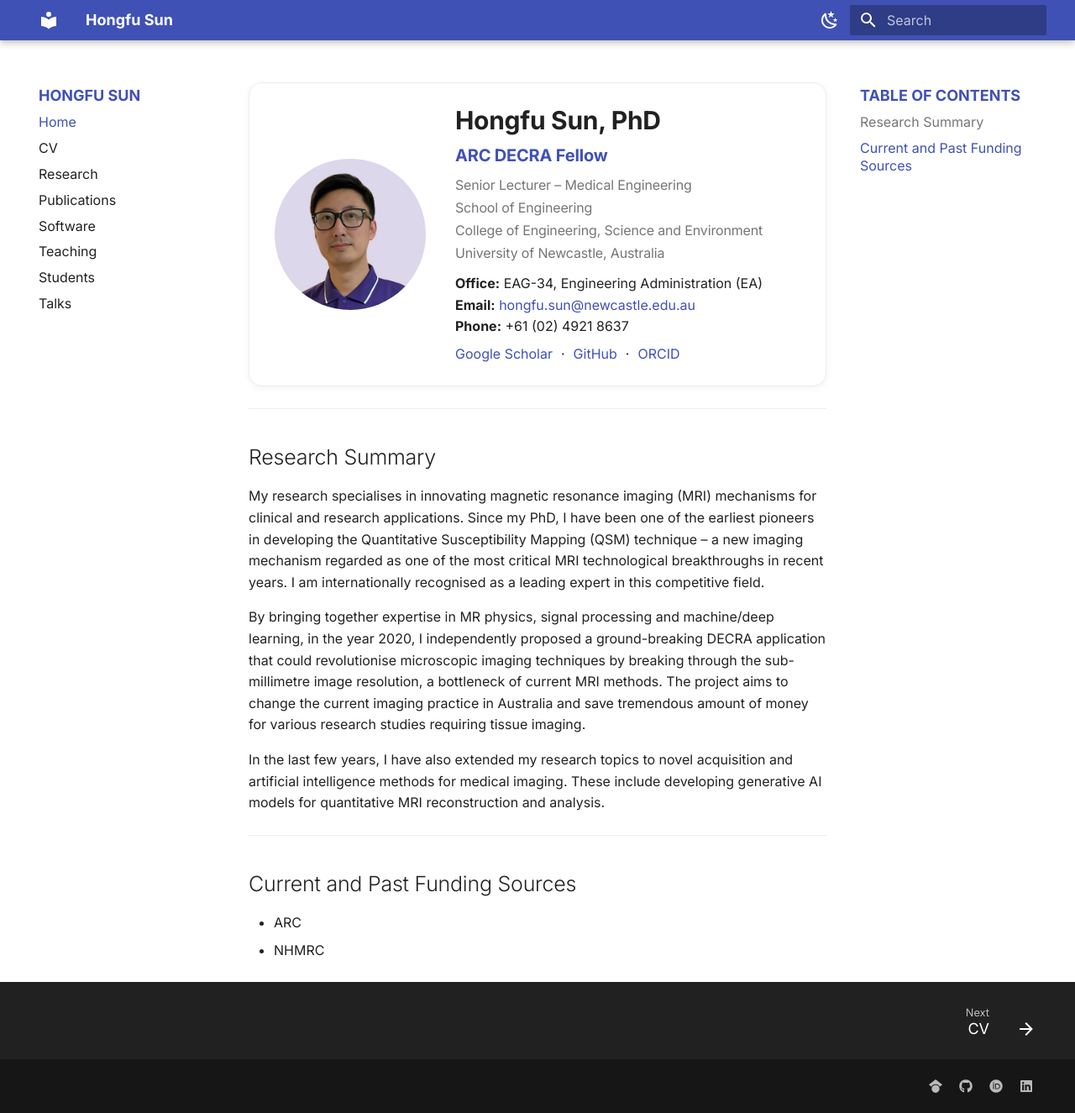
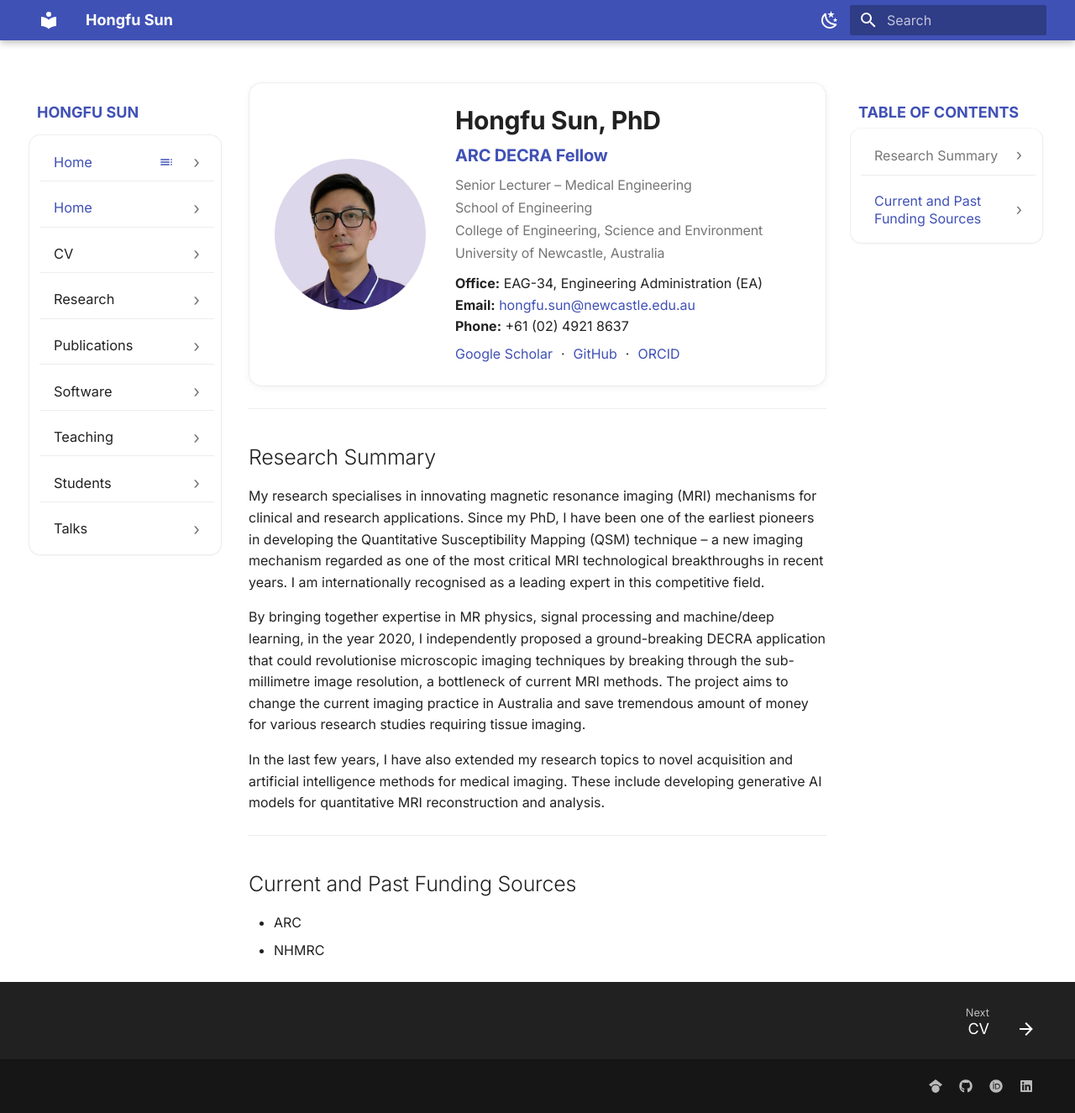
Before and after one commit to sunhongfu/sunhongfu.github.io, an MkDocs documentation site: the page built from docs/index.md, in a window 1280 px wide and 1325 px high. Shown: the whole window at 84% size. Built offline with MkDocs 1.6.1 and Material for MkDocs 9.7.7, drawn with Linux system fonts in a browser that asks for light colours.

Commit message:
style nav bar

```diff
--- a/docs/assets/extra.css
+++ b/docs/assets/extra.css
@@ -1,33 +1,111 @@
-/* ===== Navigation (left sidebar) ===== */
-.md-nav__title {
-  font-size: 0.9rem;
+/* ===== Card-style NAV (left sidebar) ===== */
+.md-sidebar--primary .md-nav--primary > .md-nav__list {
+  /* each top-level UL becomes a card */
+  background: var(--md-default-bg-color);
+  border: 1px solid var(--md-default-fg-color--lightest);
+  border-radius: 14px;
+  box-shadow: 0 1px 2px rgba(0,0,0,.04);
+  overflow: hidden;                 /* keep inner dividers contained */
+  margin-top: .75rem;
+}
+
+/* Section header above each card */
+.md-sidebar--primary .md-nav__title {
+  margin: 1rem 0 .35rem 0;
+  padding: 0 .5rem;
+  font-size: .9rem;
   font-weight: 700;
   color: var(--md-primary-fg-color);
-  text-transform: uppercase;  /* optional */
+  text-transform: uppercase;
 }
 
-.md-nav__link {
-  font-size: 0.8rem;   /* default ~0.7–0.8rem */
+/* Link rows inside the card */
+.md-sidebar--primary .md-nav--primary > .md-nav__list > .md-nav__item > .md-nav__link {
+  display: flex;
+  align-items: center;
+  justify-content: space-between;   /* text left, chevron right */
+  padding: .55rem .85rem;
+  font-size: .82rem;
+  text-decoration: none;
+  border-bottom: 1px solid var(--md-default-fg-color--lightest);
 }
 
-/* ===== Table of contents (right sidebar) ===== */
-.md-sidebar--secondary .md-nav__link {
-  font-size: 0.8rem;  /* slightly larger */
+/* Remove divider on the last item in the card */
+.md-sidebar--primary .md-nav--primary > .md-nav__list > .md-nav__item:last-child > .md-nav__link {
+  border-bottom: none;
 }
 
-/* Optional: Make headings in TOC stand out more */
-.md-sidebar--secondary .md-nav__item .md-nav__link {
-  font-weight: 500;
+/* Right arrow chevron */
+.md-sidebar--primary .md-nav--primary > .md-nav__list > .md-nav__item > .md-nav__link::after {
+  content: "›";                    /* iOS-style arrow */
+  font-size: 1rem;
+  line-height: 1;
+  color: var(--md-default-fg-color--light);
+  margin-left: .75rem;
+  transition: transform .15s ease, color .15s ease;
 }
 
-/* Make "Table of contents" header more prominent */
-.md-sidebar--secondary .md-sidebar__title {
-  font-size: 0.9rem;         /* increase font size */
-  font-weight: 700;          /* bold */
-  color: var(--md-primary-fg-color);  /* use your theme’s primary color */
-  text-transform: uppercase; /* optional: make all caps */
-  margin-bottom: 0.5rem;     /* spacing below */
+/* Hover state */
+.md-sidebar--primary .md-nav--primary > .md-nav__list > .md-nav__item > .md-nav__link:hover {
+  background: var(--md-default-fg-color--lightest);
 }
+.md-sidebar--primary .md-nav--primary > .md-nav__list > .md-nav__item > .md-nav__link:hover::after {
+  transform: translateX(2px);
+  color: var(--md-typeset-a-color);
+}
+
+/* Add breathing room between multiple cards (if any) */
+.md-sidebar--primary .md-nav--primary > .md-nav__list + .md-nav__list {
+  margin-top: .75rem;
+}
+
+/* ===== Card-style TOC (right sidebar) — optional to match ===== */
+.md-sidebar--secondary .md-nav__title {
+  margin: 1rem 0 .35rem 0;
+  padding: 0 .5rem;
+  font-size: .9rem;
+  font-weight: 700;
+  color: var(--md-primary-fg-color);
+  text-transform: uppercase;
+}
+
+.md-sidebar--secondary .md-nav__list {
+  background: var(--md-default-bg-color);
+  border: 1px solid var(--md-default-fg-color--lightest);
+  border-radius: 14px;
+  box-shadow: 0 1px 2px rgba(0,0,0,.04);
+  overflow: hidden;
+}
+
+.md-sidebar--secondary .md-nav__item > .md-nav__link {
+  display: flex;
+  align-items: center;
+  justify-content: space-between;
+  padding: .5rem .8rem;
+  font-size: .8rem;
+  text-decoration: none;
+  border-bottom: 1px solid var(--md-default-fg-color--lightest);
+}
+
+.md-sidebar--secondary .md-nav__item:last-child > .md-nav__link { border-bottom: none; }
+
+.md-sidebar--secondary .md-nav__item > .md-nav__link::after {
+  content: "›";
+  font-size: .95rem;
+  color: var(--md-default-fg-color--light);
+  margin-left: .5rem;
+  transition: transform .15s ease, color .15s ease;
+}
+
+.md-sidebar--secondary .md-nav__item > .md-nav__link:hover {
+  background: var(--md-default-fg-color--lightest);
+}
+.md-sidebar--secondary .md-nav__item > .md-nav__link:hover::after {
+  transform: translateX(2px);
+  color: var(--md-typeset-a-color);
+}
+
+
 
 /* ===== Homepage: two-column hero card ===== */
 .md-typeset .hero-card {
```
